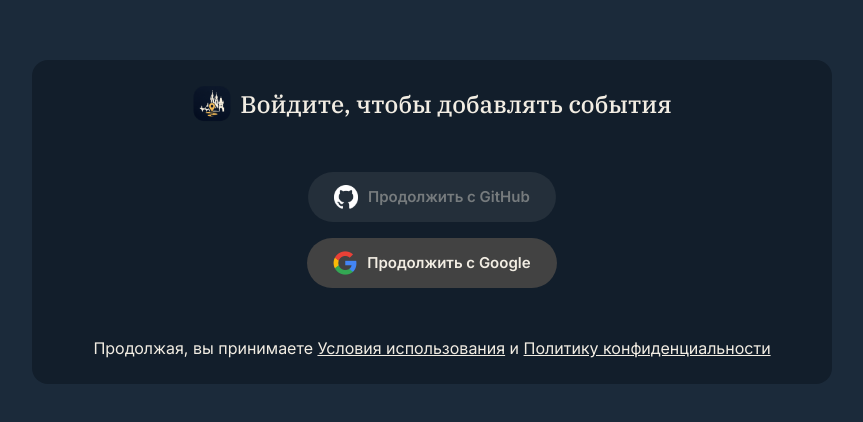
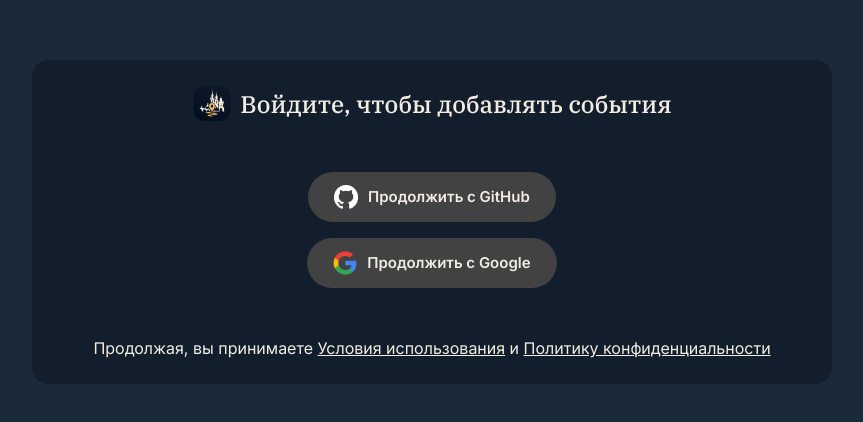
Before and after one commit to t-pyrope/poidem-cz, a Next.js app: page /login in a window 1280 px wide. Shown: the part 178-600 px from the top of the page, without its empty margins (208-1071 px from the left). Built offline with nearby package versions, Linux system fonts and the light colour scheme; no server answers.

Commit message:
Fix GitHub login disabled and event not opened on new tab

```diff
--- a/app/components/EventCard.tsx
+++ b/app/components/EventCard.tsx
@@ -88,6 +88,8 @@ export const EventCard = ({
         <Button
           href={eventItem.link}
           variant="contained"
+          target="_blank"
+          rel="noopener noreferrer"
           endIcon={<FiExternalLink />}
         >
           Перейти
--- a/app/components/SocialButton.tsx
+++ b/app/components/SocialButton.tsx
@@ -13,7 +13,6 @@ export const SocialButton = ({ social }: { social: "github" | "google" }) => {
     <Button
       variant="contained"
       color="inherit"
-      disabled={social === "github"}
       className={`${buttonClassNames}`}
       onClick={() => signIn(social)}
     >
```
